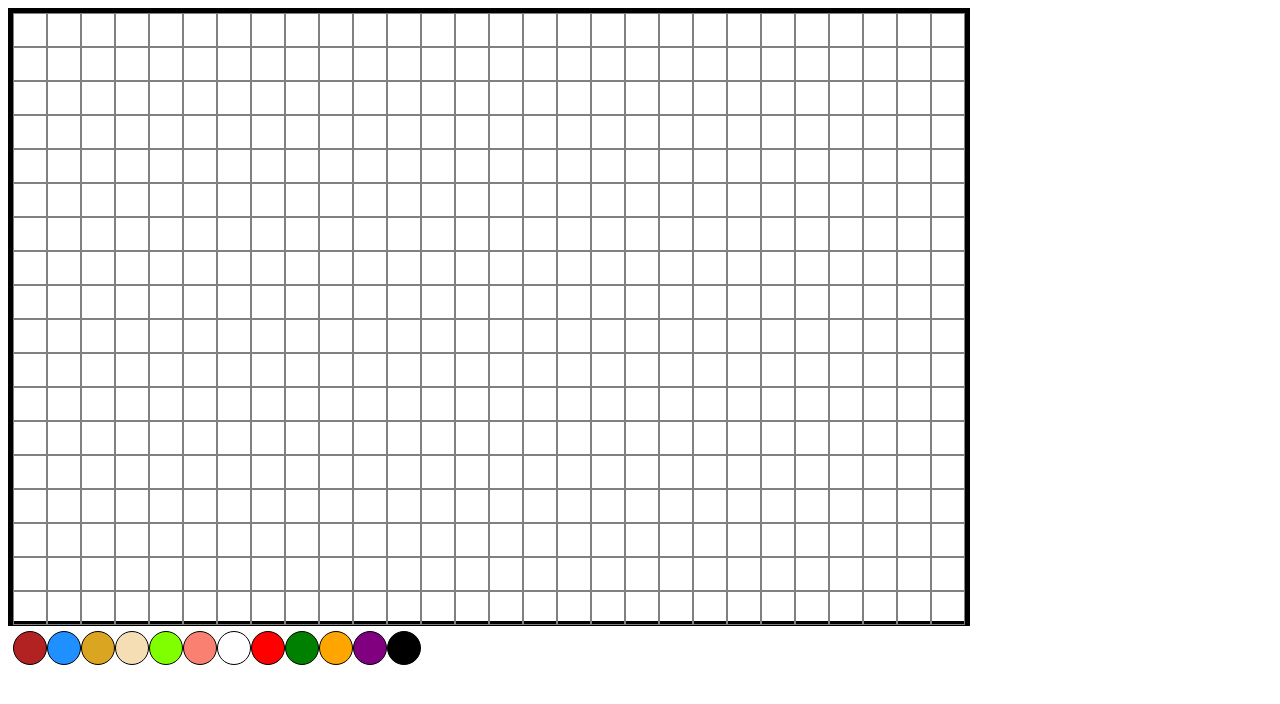
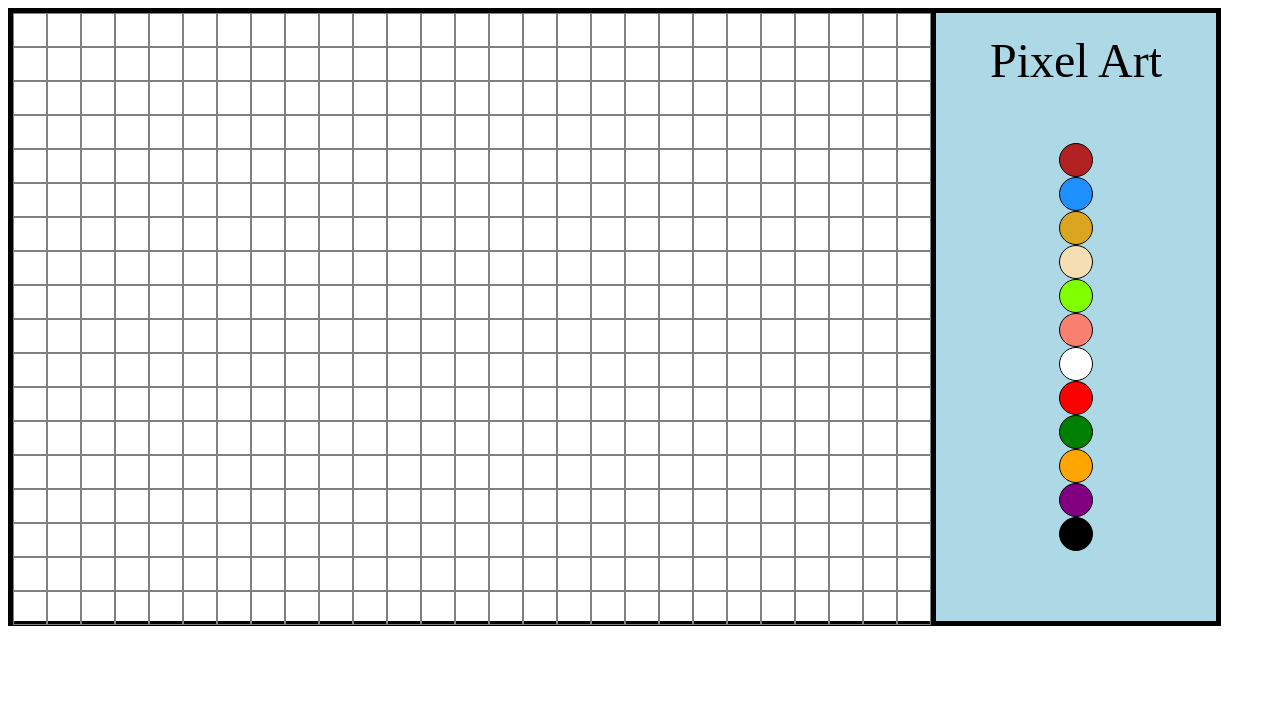
Before and after one commit to ryanmccrory83/Pixel-Art-Project, a plain HTML site: page index.html in a window 1280 px wide. Drawn offline with Linux system fonts and the light colour scheme; files whose address does not match are found by name.

Commit message:
updated project

```diff
--- a/app.js
+++ b/app.js
@@ -3,7 +3,7 @@ const canvas = document.querySelector('.canvas')
 let currentColor
 
 function createCanvas() {
-    for (let i = 0; i < 504; i++) {
+    for (let i = 0; i < 486; i++) {
         const cell = document.createElement('div')
         cell.classList.add('cell')
 
--- a/index.html
+++ b/index.html
@@ -4,17 +4,20 @@
 <head>
     <meta charset="utf-8">
     <title>Pixel Art</title>
-    <link rel="stylesheet" href="/Users/ryanmccrory2/Galvanize/career-development/LInkedIn:Talent /style.css">
+    <link rel="stylesheet" href="style.css">
 </head>
 
 <body>
     <main id='grid'>
         <section class='canvas'>
         </section>
-        <section class='color-palette'></section>
+        <div class='palette-box'>
+            <div class='logo'> Pixel Art </div>
+            <section class='color-palette'></section>
+        </div>
     </main>
 
-    <script defer src="/Users/ryanmccrory2/Galvanize/career-development/LInkedIn:Talent /app.js"></script>
+    <script src="app.js"></script>
 </body>
 
 </html>
--- a/style.css
+++ b/style.css
@@ -1,10 +1,15 @@
+#grid {
+    display: flex;
+
+}
+
 .canvas {
     display: flex;
     flex-flow: row wrap;
     padding: 0px -5px 0px 0px;
     margin-right: -15px;
     border: 5px solid black;
-    width: 952px;
+    width: 918px;
     height: 608px;
 }
 
@@ -18,11 +23,30 @@
 .brush {
     width: 2em;
     height: 2em;
-    display: inline-block;
+    margin: 0;
     border-radius: 100%;
+}
+
+.palette-box {
+    display: flex;
+    flex-flow: column wrap;
+    align-items: center;
+    justify-content: center space-between;
+    border: 5px solid black;
+    width: 280px;
+    margin-left: 10px;
+    background-color: lightblue;
 }
 
 .color-palette {
     display: flex;
-    padding: 5px 5px;
+    flex-flow: column wrap;
+    justify-content: flex-start;
+    padding: 15px 5px;
+    margin: 40px 0px;
 }
+
+.logo {
+    margin-top: 20px;
+    font-size: 3em;
+}
```
